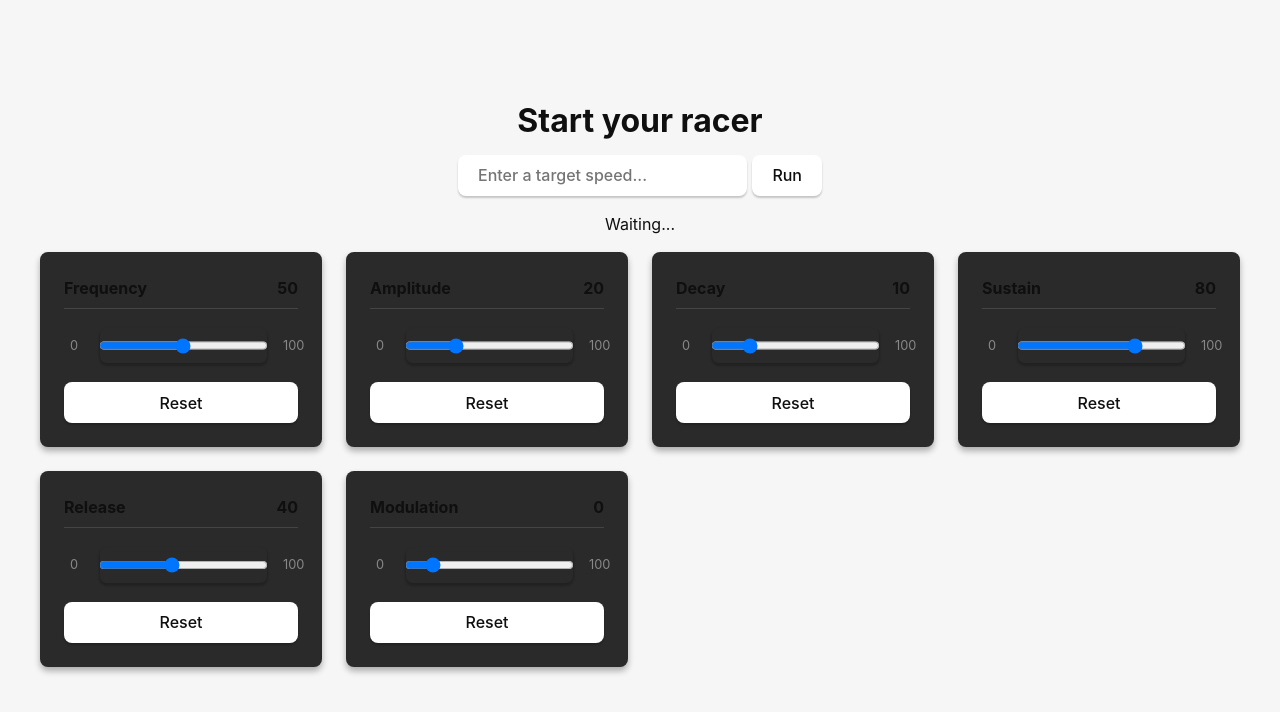
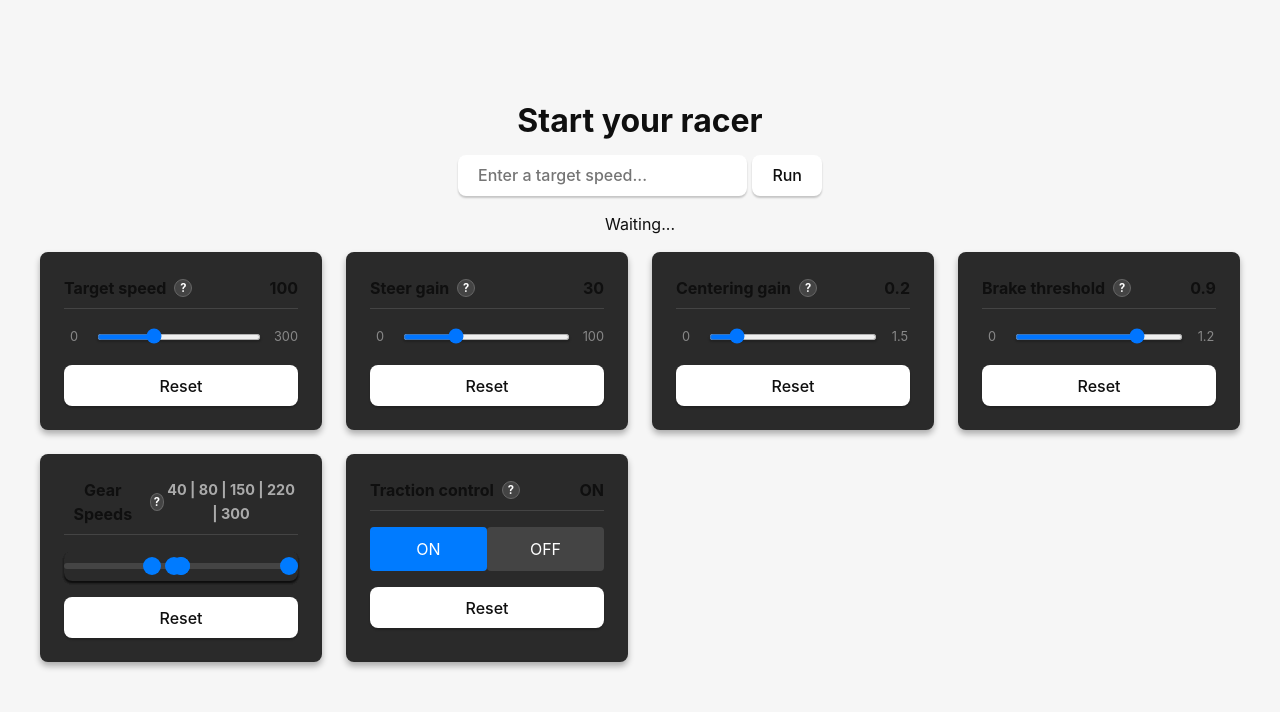
Before and after one commit to ling1984/TORCS-Race-Runner, a SvelteKit app: page / in a window 1280 px wide. Shown: the top 712 px of the page. Built offline with nearby package versions, Linux system fonts and the light colour scheme.

Commit message:
Improved the sliders, trying to make the multi-slider for the gears

```diff
--- a/src/routes/+page.svelte
+++ b/src/routes/+page.svelte
@@ -20,14 +20,14 @@
     }
   }
   // Initialize your 6 sliders
-  let sliders: SliderConfig[] = [
-    { id: '1', label: 'Frequency', min: 0, max: 100, default: 50, value: 50 },
-    { id: '2', label: 'Amplitude', min: 0, max: 100, default: 20, value: 20 },
-    { id: '3', label: 'Decay',     min: 0, max: 100, default: 10, value: 10 },
-    { id: '4', label: 'Sustain',   min: 0, max: 100, default: 80, value: 80 },
-    { id: '5', label: 'Release',   min: 0, max: 100, default: 40, value: 40 },
-    { id: '6', label: 'Modulation',min: 0, max: 100, default: 0,  value: 0 },
-  ];
+  let sliders: SliderConfig[] = $state([
+    { id: '1', type: 'slider',label: 'Target speed', min: 0, max: 300, default: 100, value: 100, step: 1, help: 'Target speed in km/h. Increasing this makes the car go faster but may reduce stability.' },
+    { id: '2', type: 'slider', label: 'Steer gain', min: 0, max: 100, default: 30, value: 30, step: 1, help: 'Steering sensitivity. Higher values make the car turn more aggressively.' },
+    { id: '3', type: 'slider', label: 'Centering gain', min: 0, max: 1.5, default: 0.2, value: 0.2, step: 0.1, help: 'How strongly the car corrects its position toward the center of the track.' },
+    { id: '4', type: 'slider', label: 'Brake threshold', min: 0, max: 1.2, default: 0.9, value: 0.9, step: 0.1, help: 'Angle threshold for braking. Lower values brake earlier.' },
+    { id: '5', type: 'multi-slider', label: 'Gear Speeds', min: 0, max: 300, default: 40, value: 40, default2: 80, value2: 80, default3: 150, value3: 150, default4: 220, value4: 220, default5: 300, value5: 300, step: 1, help: 'Speed thresholds for gear shifting.' },
+    { id: '6', type: 'switch', label: 'Traction control', default: true,  value: true, help: 'Toggle traction control system.' },
+  ]);
 
   function handleReset(index: number) {
     sliders[index].value = sliders[index].default;
@@ -45,9 +45,13 @@
 
   <div class="slider-grid">
     {#each sliders as slider, i}
+      {#if slider.type=='slider'}
         <div class="slider-card">
           <header>
+            <div class="label-container">
               <span class="label">{slider.label}</span>
+              <span class="help-icon" data-tooltip={slider.help}>?</span>
+            </div>
             <span class="value">{slider.value}</span>
           </header>
 
@@ -58,12 +62,104 @@
               bind:value={slider.value}
               min={slider.min}
               max={slider.max}
+              step={slider.step}
             />
             <span class="limit">{slider.max}</span>
           </div>
 
           <button onclick={() => handleReset(i)}>Reset</button>
         </div>
+      {/if}
+
+      {#if slider.type=='multi-slider'}
+        <div class="slider-card">
+          <header>
+            <div class="label-container">
+              <span class="label">{slider.label}</span>
+              <span class="help-icon" data-tooltip={slider.help}>?</span>
+            </div>
+            <div class="multi-values">
+              {slider.value } | {slider.value2} | {slider.value3} | {slider.value4} | {slider.value5}
+            </div>
+          </header>
+
+          <div class="multi-slider-container">
+            <div class="slider-track"></div>
+            <input
+              type="range"
+              bind:value={slider.value}
+              min={slider.min}
+              max={slider.value2}
+              step={slider.step}
+              class="thumb thumb-1"
+            />
+            <input
+              type="range"
+              bind:value={slider.value2}
+              min={slider.value}
+              max={slider.value3}
+              step={slider.step}
+              class="thumb thumb-1"
+            />
+            <input
+              type="range"
+              bind:value={slider.value3}
+              min={slider.value2}
+              max={slider.value4}
+              step={slider.step}
+              class="thumb thumb-2"
+            />
+            <input
+              type="range"
+              bind:value={slider.value4}
+              min={slider.value3}
+              max={slider.value5}
+              step={slider.step}
+              class="thumb thumb-3"
+            />
+            <input
+              type="range"
+              bind:value={slider.value5}
+              min={slider.value4}
+              max={slider.max}
+              step={slider.step}
+              class="thumb thumb-4"
+            />
+          </div>
+
+          <button onclick={() => {
+            slider.value2 = slider.default2;
+            slider.value3 = slider.default3;
+            slider.value4 = slider.default4;
+            slider.value5 = slider.default5;
+          }}>Reset</button>
+        </div>
+      {/if}
+
+      {#if slider.type=='switch'}
+        <div class="slider-card">
+          <header>
+            <div class="label-container">
+              <span class="label">{slider.label}</span>
+              <span class="help-icon" data-tooltip={slider.help}>?</span>
+            </div>
+            <span>{slider.value ? 'ON' : 'OFF'}</span>
+          </header>
+
+          <div class="input-wrapper radio-buttons">
+            <label class="radio-button">
+              <input type="radio" bind:group={slider.value} value={true} />
+              <span>ON</span>
+            </label>
+            <label class="radio-button">
+              <input type="radio" bind:group={slider.value} value={false} />
+              <span>OFF</span>
+            </label>
+          </div>
+
+          <button onclick={() => handleReset(i)}>Reset</button>
+        </div>
+      {/if}
     {/each}
   </div>
 </main>
@@ -116,16 +212,179 @@ header {
   padding-bottom: 0.5rem;
 }
 
+.label-container {
+  display: flex;
+  align-items: center;
+}
+
+.help-icon {
+  margin-left: 0.5rem;
+  cursor: default;
+  color: white;
+  font-size: 0.7rem;
+  width: 1rem;
+  height: 1rem;
+  border-radius: 50%;
+  background: #444;
+  border: 1px solid #666;
+  display: flex;
+  align-items: center;
+  justify-content: center;  position: relative;
+}
+
+.help-icon:hover::after {
+  content: attr(data-tooltip);
+  position: absolute;
+  bottom: 100%;
+  left: 50%;
+  transform: translateX(-50%);
+  background: #333;
+  color: white;
+  padding: 0.75rem 1rem;
+  border-radius: 6px;
+  font-size: 1rem;
+  white-space: normal;
+  z-index: 10;
+  margin-bottom: 0.5rem;
+  max-width: 200px;
+  width: max-content;
+  box-shadow: 0 2px 8px rgba(0, 0, 0, 0.5);
+  text-align: center;
+  pointer-events: none;
+}
+
+.multi-values {
+  font-size: 0.9rem;
+  color: #aaa;
+}
+
+.multi-slider-container {
+  position: relative;
+  height: 30px;
+  display: flex;
+  align-items: center;
+}
+
+.slider-track {
+  position: absolute;
+  width: 100%;
+  height: 6px;
+  background: #444;
+  border-radius: 3px;
+  pointer-events: none;
+}
+
+.thumb {
+  position: absolute;
+  width: 100%;
+  height: 30px;
+  top: 0;
+  left: 0;
+  margin: 0;
+  padding: 0;
+  background: transparent;
+  border: none;
+  cursor: pointer;
+  appearance: none;
+  -webkit-appearance: none;
+  z-index: 5;
+}
+
+.thumb::-webkit-slider-thumb {
+  -webkit-appearance: none;
+  appearance: none;
+  width: 18px;
+  height: 18px;
+  border-radius: 50%;
+  background: #007bff;
+  cursor: pointer;
+  box-shadow: 0 0 0 2px #2a2a2a;
+}
+
+.thumb::-moz-range-thumb {
+  width: 18px;
+  height: 18px;
+  border-radius: 50%;
+  background: #007bff;
+  cursor: pointer;
+  border: 2px solid #2a2a2a;
+}
+
+.thumb::-webkit-slider-runnable-track {
+  background: transparent;
+  border: none;
+}
+
+.thumb-1 { z-index: 5; }
+.thumb-2 { z-index: 6; }
+.thumb-3 { z-index: 7; }
+.thumb-4 { z-index: 8; }
+
 .input-wrapper {
   display: flex;
   align-items: center;
   gap: 0.8rem;
 }
 
+.radio-buttons {
+  justify-content: space-around;
+  gap: 0;
+}
+
+.radio-button {
+  position: relative;
+  display: inline-block;
+  padding: 0.5rem 1rem;
+  background: #444;
+  color: white;
+  border: 2px solid transparent;
+  border-radius: 4px;
+  cursor: pointer;
+  transition: all 0.2s;
+  flex: 1;
+  text-align: center;
+}
+
+.radio-button input {
+  position: absolute;
+  opacity: 0;
+  pointer-events: none;
+}
+
+.radio-button:has(input:checked) {
+  border-color: #007bff;
+  background: #007bff;
+}
+
 input[type="range"] {
   flex-grow: 1;
   cursor: pointer;
+  background: transparent;
+  margin: 0;
+  padding: 0;
+  border: none;
 }
+
+/* 2. Style the Track (The long bar) */
+input[type="range"]::-webkit-slider-runnable-track {
+  width: 100%;
+  height: 6px;
+  border-radius: 3px;
+  border: none;
+}
+
+/* 3. Style the Thumb (The blue circle)*/
+input[type="range"]::-webkit-slider-thumb {
+  -webkit-appearance: none;
+  height: 18px;
+  width: 18px;
+  border-radius: 50%;
+  background: #007bff;
+  cursor: pointer;
+  margin-top: -6px;
+  box-shadow: none;
+}
+
 
 .limit {
   font-size: 0.8rem;
```
Also changed, not shown: src/lib/types.ts (+15 -4 lines), src/routes/+layout.ts (+0 -9 lines). Lines whose indentation alone changed are shown as unchanged.
